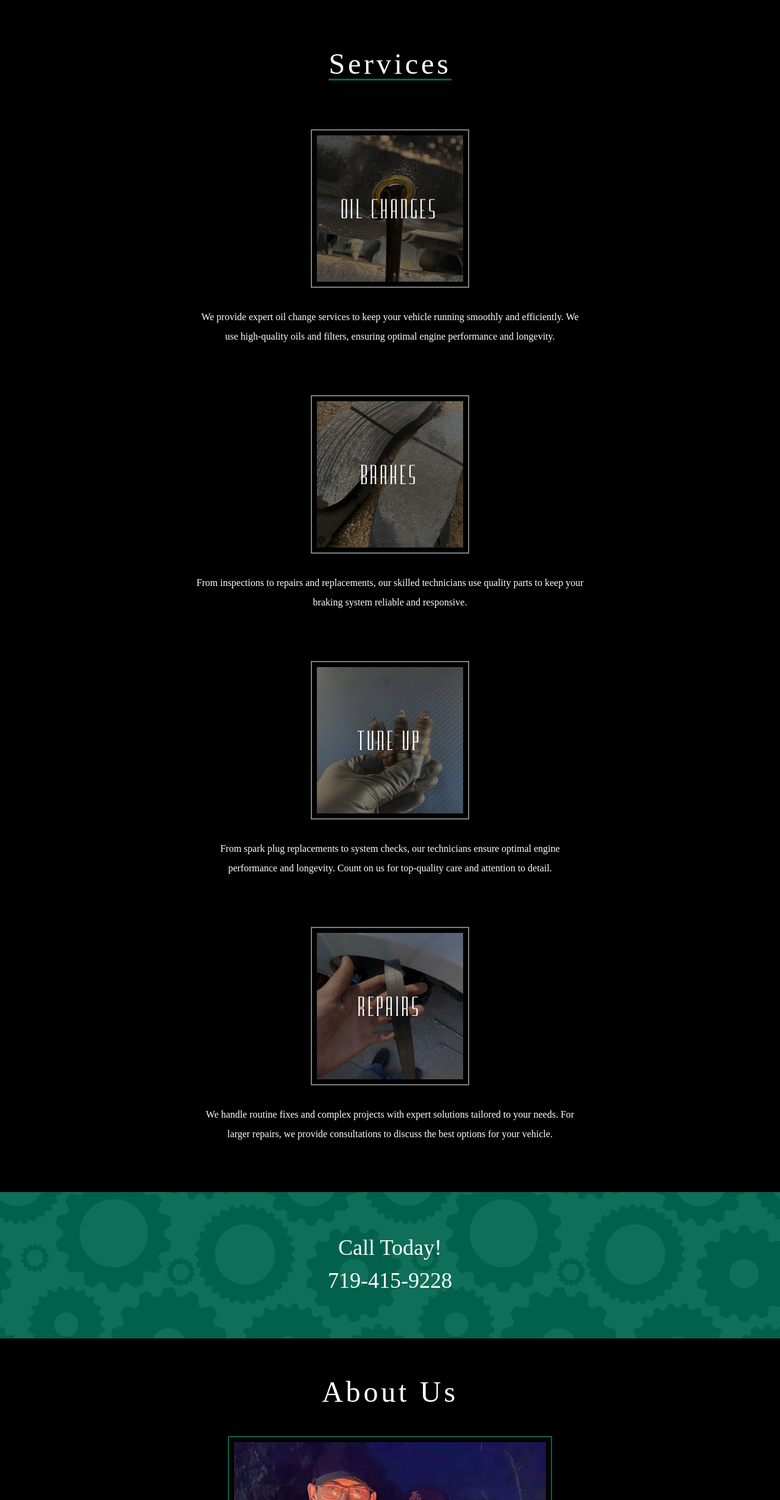
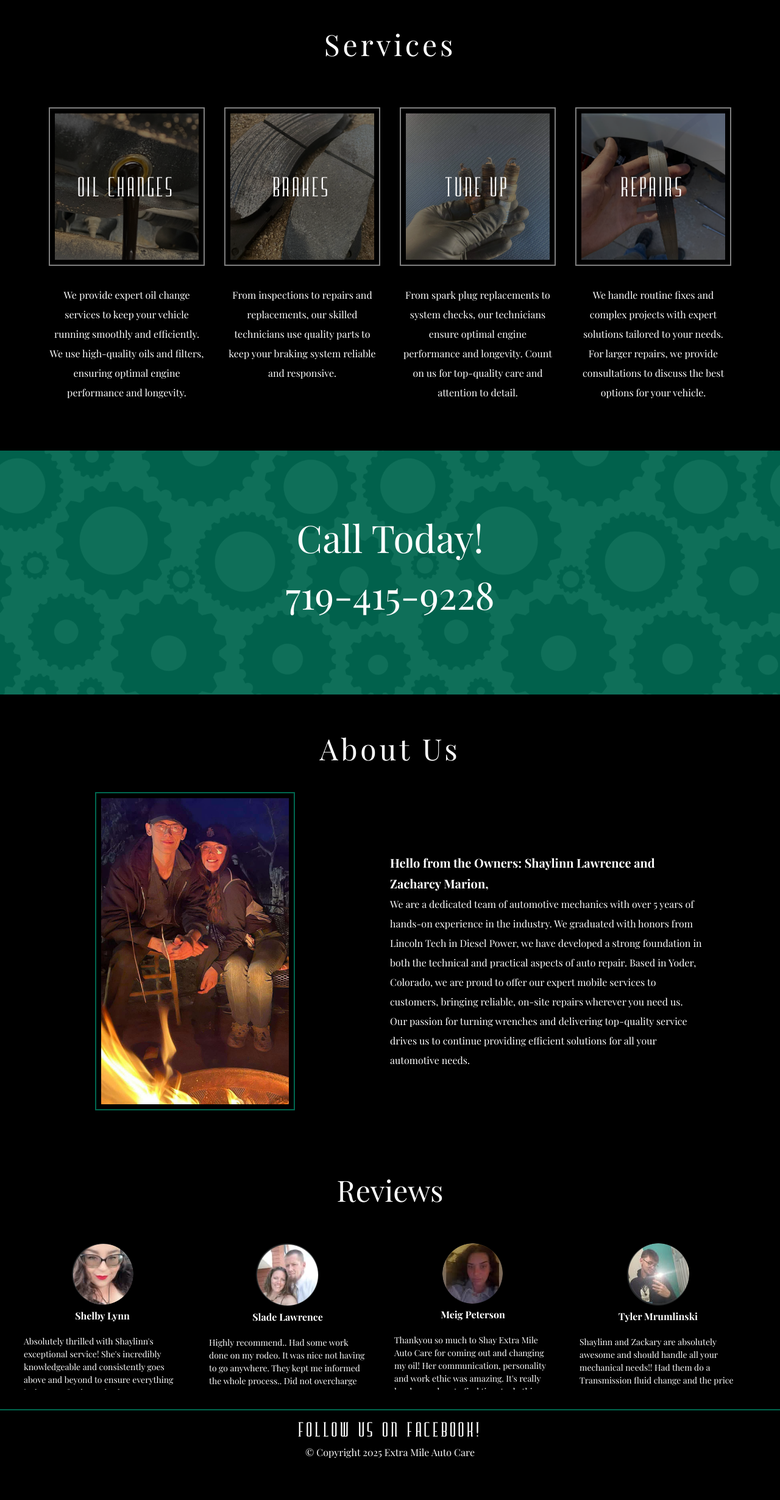
Before and after one commit to touchofafeather/emAuto, a plain HTML site: page index.html in a window 1280 px wide. Shown: the part 1320-3780 px from the top of the page at 61% size. After the commit the page ends 3734 px from the top, so only its background shows below. Drawn offline with nearby package versions, Linux system fonts and the light colour scheme; a web font is replaced by a local one.

Commit message:
Completed

```diff
--- a/index.html
+++ b/index.html
@@ -9,12 +9,11 @@
     <meta name="robots" content="index, follow">
     <meta name="googlebot" content="index, follow">
     <link rel="stylesheet" href="styles.css">
+    <script src="https://kit.fontawesome.com/bb0eee1de0.js" crossorigin="anonymous"></script>
+    <title>Extra Mile Mobile Auto Care</title>
 
 
-    <!-- FONT AWESOME -->
-    <script src="https://kit.fontawesome.com/bb0eee1de0.js" crossorigin="anonymous"></script>
 
-    <title>Extra Mile Mobile Auto Care</title>
   </head>
 
   <body>
@@ -25,13 +24,15 @@
         <nav>
             <button id="navToggle"><i class="fa-solid fa-bars fa-2x"></i></button>
             <ul id="navLinks">
-                <li><a href="#">Home</a></li>
-                <li><a href="#">Services</a></li>
-                <li><a href="#">Contact</a></li>
-                <li><a href="#">About</a></li>
+                <li><a href="/index.html">Home</a></li>
+                <li><a href="#allServices">Services</a></li>
+                <li><a href="#contact">Contact</a></li>
+                <li><a href="#about">About</a></li>
             </ul>
         </nav>
     </header>
+
+    <button id="backToTop" title="Go to top">↑</button>
 
     <main>
         <section id="hero">
@@ -42,10 +43,12 @@
             </div>
         </section>
 
-        <section id="allServices">
+        <div id="services-title">
             <h2>Services</h2>
+        </div>
 
-            <section class="service">
+        <div id="allServices">
+            <div class="service">
                 <div class="serviceImg">
                     <img src="images/Oil_Changes.jpg" alt="Oil pouring out of the bottom of a car">
                     <h3>Oil Changes</h3>
@@ -56,9 +59,9 @@
                         We provide expert oil change services to keep your vehicle running smoothly and efficiently. We use high-quality oils and filters, ensuring optimal engine performance and longevity.
                     </p>
                 </article>
-            </section>
+            </div>
 
-            <section class="service">
+            <div class="service">
                 <div class="serviceImg">
                     <img src="images/Brakes.jpg" alt="Brakes of a car being repaired">
                     <h3>Brakes</h3>
@@ -66,12 +69,13 @@
                 <article>
                     <h2 class="sr-only">Brakes</h2>
                     <p>
-                        From inspections to repairs and replacements, our skilled technicians use quality parts to keep your braking system reliable and responsive.
+                        From inspections to repairs and replacements, our skilled technicians use quality parts to keep your braking system reliable and responsive.<br>
+                        <br>
                     </p>
                 </article>
-            </section>
+            </div>
 
-            <section class="service">
+            <div class="service">
                 <div class="serviceImg">
                     <img src="images/Tune_Up.jpg" alt="Mechanic performing a tune-up on a car">
                     <h3>Tune Up</h3>
@@ -82,9 +86,9 @@
                         From spark plug replacements to system checks, our technicians ensure optimal engine performance and longevity. Count on us for top-quality care and attention to detail.
                     </p>
                 </article>
-            </section>
+            </div>
 
-            <section class="service">
+            <div class="service">
                 <div class="serviceImg">
                     <img src="images/Repairs.JPG" alt="Mechanic working on car repairs">
                     <h3>Repairs</h3>
@@ -95,8 +99,8 @@
                         We handle routine fixes and complex projects with expert solutions tailored to your needs. For larger repairs, we provide consultations to discuss the best options for your vehicle.
                     </p>
                 </article>
-            </section>
-        </section>
+            </div>
+        </div>
 
         <section id="contact">
             <h2 class="sr-only">Contact Us</h2>
@@ -106,13 +110,12 @@
             </div>
         </section>
 
-
         <section id="about">
             <h2>About Us</h2>
 
             <div id="flex-container">
                 <div id="about-img">
-                    <img src="images/owners.JPG">
+                    <img src="images/owners.JPG" alt="Owners Shaylinn Lawrence and Zacharcy Marion">
                 </div>
 
                 <div id="about-text">
@@ -124,11 +127,14 @@
             </div>
         </section>
 
-        <section id="allReviews">
+        <div id="review-title">
             <h2>Reviews</h2>
-            <section class="review">
+        </div>
+
+        <div id="allReviews">
+            <div class="review">
                 <div class="review-img">
-                    <img src="/images/reviews/review-a.png">
+                    <img src="/images/reviews/review-a.png" alt="Review from Shelby Lynn">
                     <h3>Shelby Lynn</h3>
                 </div>
 
@@ -137,11 +143,11 @@
                         Absolutely thrilled with Shaylinn's exceptional service! She's incredibly knowledgeable and consistently goes above and beyond to ensure everything is done perfectly. My brakes are now wonderfully quiet, and the engine is running smoothly thanks to the oil change. What truly stands out is her efficiency - she completes the work quickly without compromising quality. I wholeheartedly recommend her services!
                     </p>
                 </div>
-            </section>
+            </div>
 
-            <section class="review">
+            <div class="review">
                 <div class="review-img">
-                    <img src="/images/reviews/review-b.png">
+                    <img src="/images/reviews/review-b.png" alt="Review from Slade Lawrence">
                     <h3>Slade Lawrence</h3>
                 </div>
 
@@ -150,12 +156,11 @@
                         Highly recommend.. Had some work done on my rodeo. It was nice not having to go anywhere. They kept me informed the whole process.. Did not overcharge me.
                     </p>
                 </div>
-            </section>
+            </div>
 
-
-            <section class="review">
+            <div class="review">
                 <div class="review-img">
-                    <img src="/images/reviews/review-c.png">
+                    <img src="/images/reviews/review-c.png" alt="Review from Meig Peterson">
                     <h3>Meig Peterson</h3>
                 </div>
 
@@ -166,12 +171,11 @@
                         Make sure to book with Shay next time you need your oil changed family/friends.
                     </p>
                 </div>
-            </section>
+            </div>
 
-
-            <section class="review">
+            <div class="review">
                 <div class="review-img">
-                    <img src="/images/reviews/review-d.png">
+                    <img src="/images/reviews/review-d.png" alt="Review from Tyler Mrumlinski">
                     <h3>Tyler Mrumlinski</h3>
                 </div>
 
@@ -180,9 +184,8 @@
                         Shaylinn and Zackary are absolutely awesome and should handle all your mechanical needs!! Had them do a Transmission fluid change and the price was unbeatable! They got here when they said they were, took them no time at all and they even looked over other things that were concerning that I wasn't even aware about! Absolutely awesome human beings who deserve all the work you got!
                     </p>
                 </div>
-            </section>
-
-        </section>
+            </div>
+        </div>
     </main>
 
     <footer>
@@ -194,14 +197,12 @@
         </p>
     </footer>
 
-    <!-- The script should be placed just before the closing body tag -->
     <script>
         document.getElementById('navToggle').addEventListener('click', function () {
-          const navLinks = document.getElementById('navLinks');  // Added missing semicolon here
+          const navLinks = document.getElementById('navLinks');
           navLinks.classList.toggle('open')
         })
     </script>
 
-
   </body>
 </html>
--- a/styles.css
+++ b/styles.css
@@ -1,4 +1,5 @@
 /* Wrtten by Shelby Lynn Apodaca @ https://touchofafeather.com */
+@import url('https://fonts.googleapis.com/css2?family=Playfair+Display:ital,wght@0,400..900;1,400..900&display=swap');
 
 /* CSS RESET */
 
@@ -66,7 +67,6 @@ table {
     font-style: normal;
 }
 
-@import url('https://fonts.googleapis.com/css2?family=Playfair+Display:ital,wght@0,400..900;1,400..900&display=swap');
 
 /* ROOT VARIABLES */
 :root {
@@ -209,6 +209,31 @@ nav ul li a:hover {
 }
 
 /* HERO SECTION */
+
+#backToTop {
+    position: fixed;
+    bottom: 20px;
+    right: 20px;
+    background-color: var(--accentColor); /* Adjust this to your color */
+    color: var(--fontColor); /* Text color */
+    border: none;
+    padding: 10px 20px;
+    font-size: 16px;
+    cursor: pointer;
+    border-radius: 5px;
+    display: none; /* Start hidden */
+    z-index: 1000; /* Ensure it stays above other elements */
+}
+
+#backToTop:hover {
+    background-color: #555; /* Replace with a hover color */
+}
+
+#backToTop:active {
+    transform: scale(0.9);
+}
+
+
 main {
     width: 100%;
     height: auto;
@@ -241,7 +266,6 @@ main {
 }
 
 /* SERVICES SECTION */
-
 #allServices {
     width: 100%;
     height: auto;
@@ -254,12 +278,17 @@ main {
 
 }
 
-#allServices h2 {
+
+#services-title {
+    width: 100%;
+}
+
+#services-title h2 {
     font-family: var(--mainFont);
     font-size: 48px;
     letter-spacing: .1em;
-    border-bottom: 3px solid var(--accentColor);
     margin: 1em 0;
+    text-align: center;
 }
 
 .service {
@@ -339,6 +368,7 @@ main {
     background-repeat: repeat;
     background-position: center;
     position: relative; /* Required for the overlay */
+
 }
 
 #contact::before {
@@ -461,6 +491,20 @@ main {
     padding-bottom: .5em;
 }
 
+#review-title {
+    display: flex;
+    justify-content: center;
+}
+
+#review-title h2 {
+    text-align: center;
+    font-size: 48px;
+    font-family: var(--mainFont);
+    margin-top: 1.5em;
+}
+
+
+
 /* FOOTER  */
 
 footer {
@@ -546,4 +590,109 @@ footer a:hover {
             font-size: 18px;
             width: 15%;
         }
+
+        #allServices {
+            display: flex;
+            flex-direction: row;
+            flex-wrap: wrap;
+        }
+
+        .service {
+            width: 50%;
+
+        }
+
+        .serviceImg img {
+            width: 80%;
+        }
+
+        .service article {
+            width: 80%;
+        }
+
+        #contact {
+            height: 25em;
+        }
+
+        #contact div {
+            display: flex;
+            width: 100%;
+            flex-direction: column;
+            align-items: center;
+            top: 6em;
+        }
+
+        #contact div p {
+            font-size: 62px;
+            line-height: 1.5em;
+        }
+
     }
+
+    @media (min-width: 1200px) {
+
+        #allServices {
+            display: flex;
+            flex-direction: row;
+            flex-wrap: wrap;
+            gap: 2em;
+        }
+
+        .service {
+            width: 20%;
+
+        }
+
+        .serviceImg img {
+            width: 100%;
+        }
+
+        .service article {
+            width: 100%;
+        }
+
+        #flex-container {
+            display: flex;
+            flex-direction: row;
+            justify-content: center;
+        }
+
+        #about-img {
+            width: 40%;
+        }
+
+        #about-img img {
+            width: 60%;
+        }
+
+        #about-text {
+            width: 50%;
+            text-align: left;
+            display: flex;
+            align-items: center;
+        }
+
+        #allReviews {
+            display: flex;
+            flex-direction: row;
+        }
+
+        .review {
+            flex-direction: column;
+            align-items: center;
+            padding: 0;
+            height: 15em;
+
+            width: 25%;
+        }
+
+
+
+        .review-text {
+            overflow: auto; /* Enables scrolling */
+            scrollbar-width: none; /* Hides scrollbar in Firefox */
+            -ms-overflow-style: none; /* Hides scrollbar in Internet Explorer 10+ */
+        }
+
+
+    }
```
Also changed, not shown: 1 other file. Lines whose indentation alone changed are shown as unchanged.
